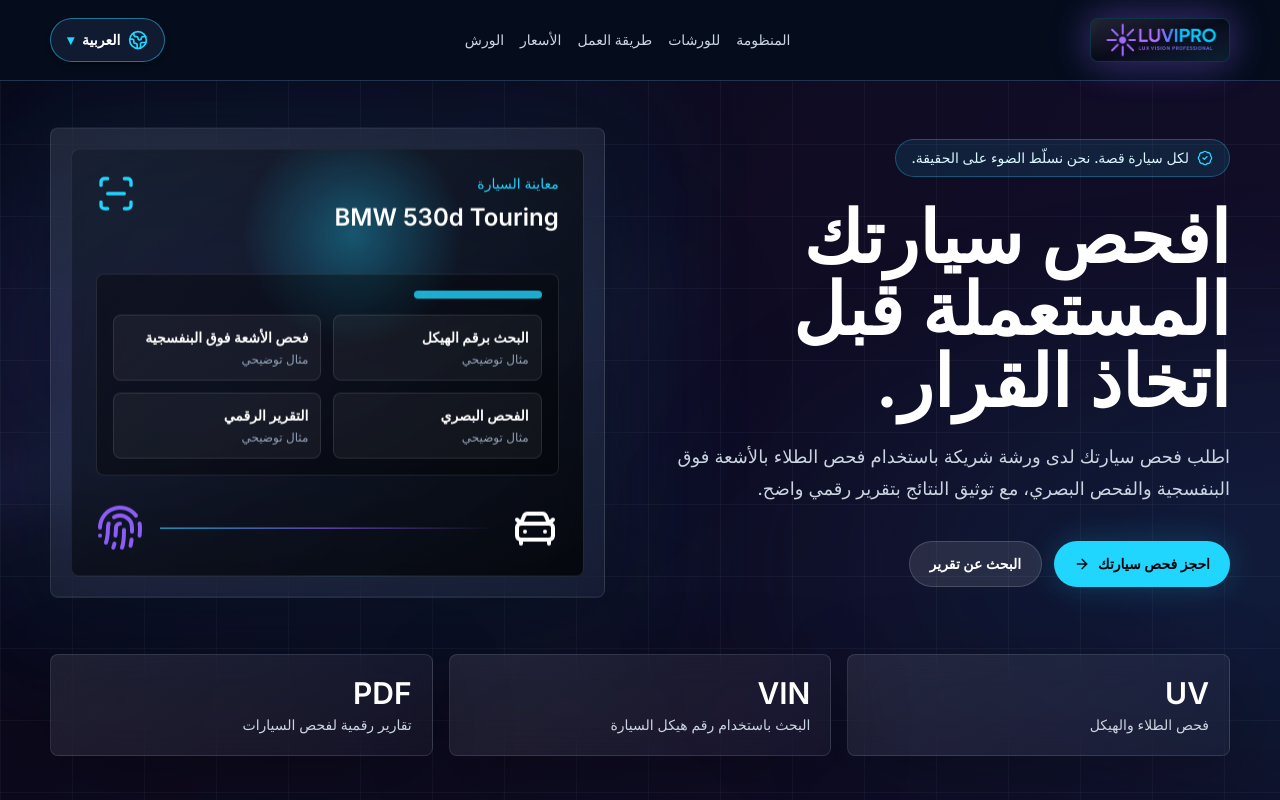
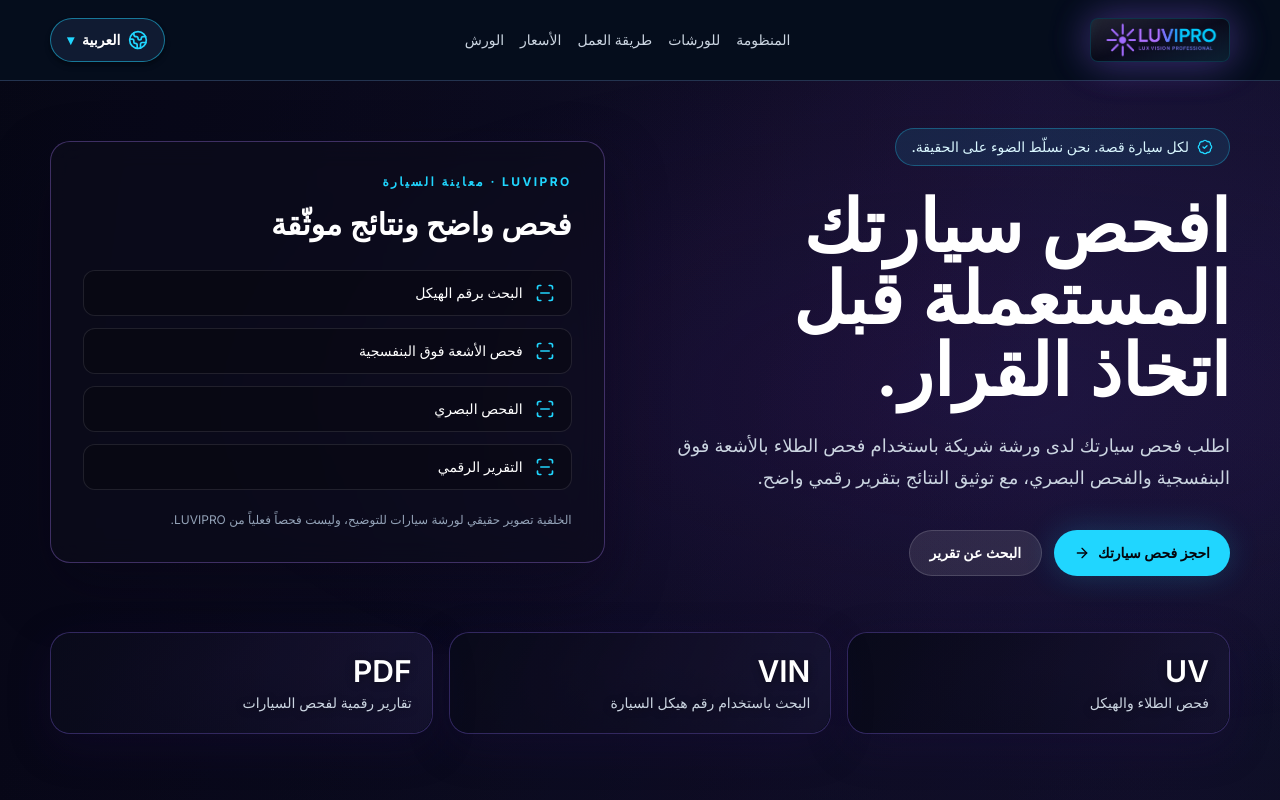
Before and after one commit to Diaa6969/luvipro-website, a Next.js app: page /ar in a window 1280 px wide. Shown: the top 800 px of the page. Built offline with nearby package versions, Linux system fonts and the light colour scheme.

Commit message:
Match AR/EN hero and every card background footage to workshop, paint, VIN documents and diagnostic meanings

```diff
--- a/src/components/international/international-home.tsx
+++ b/src/components/international/international-home.tsx
@@ -11,6 +11,7 @@ import { CtaLink } from "@/components/ui/cta-link";
 import { Reveal } from "@/components/ui/reveal";
 import { SectionHeading } from "@/components/ui/section-heading";
 import { AnimatedAtmosphere } from "@/components/ui/animated-atmosphere";
+import { SemanticFilm } from "@/components/ui/semantic-film";
 import { InternationalNavbar, LocaleDocument } from "./international-navbar";
 import { WorkshopFinder } from "@/components/sections/workshop-finder";
 import { internationalHomeCopy, type InternationalLocale } from "@/lib/international-home-copy";
@@ -36,8 +37,8 @@ export function InternationalHome({ locale }: { locale: InternationalLocale }) {
       <InternationalNavbar locale={locale} />
 
       {/* Hero: identical visual structure to the German homepage. */}
-      <section className="relative min-h-screen bg-radial-grid pt-24 sm:pt-32">
-        <div className="absolute inset-0 bg-[linear-gradient(rgba(217,247,255,0.045)_1px,transparent_1px),linear-gradient(90deg,rgba(217,247,255,0.045)_1px,transparent_1px)] bg-[size:72px_72px]" />
+      <section className="semantic-hero relative min-h-screen overflow-hidden pt-24 sm:pt-32">
+        <SemanticFilm scene="inspection" mode="hero" />
         <div className="section-shell relative grid min-w-0 items-center gap-10 pb-20 sm:gap-12 sm:pb-24 lg:grid-cols-[1.02fr_0.98fr]">
           <Reveal>
             <div className="min-w-0 max-w-full">
@@ -60,41 +61,29 @@ export function InternationalHome({ locale }: { locale: InternationalLocale }) {
             </div>
           </Reveal>
           <Reveal delay={0.15}>
-            <div className="relative min-w-0 max-w-full">
-              <div className="hero-glow-pulse absolute -inset-3 rounded-lg bg-pulse/10 blur-2xl sm:-inset-6 sm:blur-3xl" />
-              <div className="hero-visual-float glass-panel relative w-full max-w-full overflow-hidden rounded-lg p-4 sm:p-5">
-                <div className="aspect-[4/3] min-w-0 rounded-lg border border-white/10 bg-[radial-gradient(circle_at_55%_20%,rgba(32,214,255,0.32),transparent_25%),linear-gradient(145deg,rgba(8,17,31,0.35),rgba(0,0,0,0.72))] p-4 sm:p-6">
-                  <div className="flex items-start justify-between">
-                    <div className="min-w-0">
-                      <p className="text-sm uppercase text-pulse">{s.hero.example}</p>
-                      <p className="mt-2 break-words font-[var(--font-space-grotesk)] text-xl font-semibold sm:text-2xl">BMW 530d Touring</p>
-                    </div>
-                    <ScanLine className="h-8 w-8 shrink-0 text-pulse sm:h-10 sm:w-10" />
+            <div className="semantic-hero-panel relative overflow-hidden p-6 sm:p-8">
+              <p className="text-xs font-bold uppercase tracking-[0.2em] text-pulse">LUVIPRO · {s.hero.example}</p>
+              <h2 className="mt-4 font-[var(--font-space-grotesk)] text-2xl font-semibold text-white sm:text-3xl">
+                {isArabic ? "فحص واضح ونتائج موثّقة" : "Clear checks. Documented findings."}
+              </h2>
+              <div className="mt-7 space-y-3">
+                {s.hero.checks.map((item, i) => (
+                  <div key={item} className="flex items-center gap-3 rounded-xl border border-white/10 bg-black/25 px-4 py-3">
+                    <ScanLine className="h-5 w-5 shrink-0 text-pulse" />
+                    <p className="text-sm font-medium text-white">{item}</p>
                   </div>
-                  <div className="mt-8 rounded-lg border border-white/10 bg-black/35 p-3 sm:mt-10 sm:p-4">
-                    <div className="mb-4 h-2 w-32 rounded-full bg-pulse/80" />
-                    <div className="grid grid-cols-1 gap-3 sm:grid-cols-2">
-                      {s.hero.checks.map((item) => (
-                        <div key={item} className="rounded-lg border border-white/10 bg-white/5 p-3">
-                          <p className="text-sm font-semibold text-white">{item}</p>
-                          <p className="mt-1 text-xs text-slate-400">{s.hero.exampleStatus}</p>
-                        </div>
-                      ))}
-                    </div>
-                  </div>
-                  <div className="mt-7 flex items-center gap-4">
-                    <CarFront className="h-12 w-12 shrink-0 text-white" />
-                    <div className="h-px flex-1 bg-gradient-to-r from-pulse via-ultraviolet to-transparent" />
-                    <Fingerprint className="h-12 w-12 shrink-0 text-ultraviolet" />
-                  </div>
-                </div>
+                ))}
               </div>
+              <p className="mt-5 text-xs leading-5 text-slate-400">
+                {isArabic ? "الخلفية تصوير حقيقي لورشة سيارات للتوضيح، وليست فحصاً فعلياً من LUVIPRO." : "Real workshop footage for illustration, not an actual LUVIPRO inspection."}
+              </p>
             </div>
           </Reveal>
         </div>
         <div className="section-shell relative -mt-10 grid gap-4 pb-16 sm:grid-cols-3">
-          {s.hero.stats.map(([value, label]) => (
-            <div key={value} className="glass-panel rounded-lg p-5">
+          {s.hero.stats.map(([value, label], i) => (
+            <div key={value} className="semantic-card p-5">
+              <SemanticFilm scene={(["paint", "documents", "digital"] as const)[i]} />
               <p className="font-[var(--font-space-grotesk)] text-3xl font-semibold text-white">{value}</p>
               <p className="mt-1 text-sm text-slate-300">{label}</p>
             </div>
@@ -110,7 +99,8 @@ export function InternationalHome({ locale }: { locale: InternationalLocale }) {
               const Icon = problemIcons[index];
               return (
                 <Reveal key={title} delay={index * 0.08}>
-                  <div className="glass-panel h-full rounded-lg p-6">
+                  <div className="semantic-card h-full p-6">
+                    <SemanticFilm scene={(["paint","documents","workshop"] as const)[index]} />
                     <Icon className="h-9 w-9 text-pulse" />
                     <h3 className="mt-6 font-[var(--font-space-grotesk)] text-xl font-semibold">{title}</h3>
                     <p className="mt-3 leading-7 text-slate-300">{description}</p>
@@ -136,7 +126,8 @@ export function InternationalHome({ locale }: { locale: InternationalLocale }) {
               const Icon = ecosystemIcons[index];
               return (
                 <Reveal key={title} delay={index * 0.05}>
-                  <div className="group h-full rounded-lg border border-white/10 bg-white/[0.045] p-6 transition hover:border-pulse/40 hover:bg-pulse/[0.07]">
+                  <div className="semantic-card group h-full p-6">
+                    <SemanticFilm scene={(["paint","documents","inspection","digital","workshop","documents"] as const)[index]} />
                     <div className="flex h-12 w-12 items-center justify-center rounded-lg bg-pulse/10 text-pulse"><Icon className="h-6 w-6" /></div>
                     <h3 className="mt-6 font-[var(--font-space-grotesk)] text-xl font-semibold">{title}</h3>
                     <p className="mt-3 leading-7 text-slate-300">{description}</p>
@@ -156,7 +147,8 @@ export function InternationalHome({ locale }: { locale: InternationalLocale }) {
           <Reveal>
             <div className="relative">
               <div className="absolute -inset-3 rounded-lg bg-ultraviolet/15 blur-2xl sm:-inset-8 sm:blur-3xl" />
-              <div className="glass-panel relative rounded-lg p-6">
+              <div className="semantic-card relative rounded-lg p-6">
+                <SemanticFilm scene="bodywork" mode="section" />
                 <div className="aspect-square rounded-lg border border-pulse/20 bg-[radial-gradient(circle_at_50%_50%,rgba(139,92,246,0.35),transparent_34%),linear-gradient(150deg,rgba(255,255,255,0.08),rgba(0,0,0,0.5))] p-8">
                   <div className="flex h-full flex-col justify-between">
                     <div className="flex items-center justify-between">
@@ -237,7 +229,8 @@ export function InternationalHome({ locale }: { locale: InternationalLocale }) {
               const Icon = flowIcons[index];
               return (
                 <Reveal key={title} delay={index * 0.08}>
-                  <div className="glass-panel h-full rounded-lg p-6">
+                  <div className="semantic-card h-full p-6">
+                    <SemanticFilm scene={(["inspection","documents","workshop"] as const)[index]} />
                     <div className="flex items-center justify-between"><Icon className="h-9 w-9 text-pulse" /><Car className="h-6 w-6 text-white/30" /></div>
                     <h3 className="mt-7 font-[var(--font-space-grotesk)] text-2xl font-semibold">{title}</h3>
                     <ol className="mt-6 space-y-4">
@@ -262,7 +255,8 @@ export function InternationalHome({ locale }: { locale: InternationalLocale }) {
           <div className="mx-auto mt-12 grid max-w-5xl gap-5 md:grid-cols-2">
             {s.business.plans.slice(0,2).map(([name, price, features, cta, href], index) => (
               <Reveal key={name} delay={index * 0.08}>
-                <div className="glass-panel flex h-full flex-col rounded-lg p-6">
+                <div className="semantic-card flex h-full flex-col p-6">
+                  <SemanticFilm scene={index === 0 ? "paint" : "diagnostic"} />
                   <p className="font-[var(--font-space-grotesk)] text-2xl font-semibold">{name}</p>
                   <p className="mt-3 text-lg text-pulse">{price}</p>
                   <div className="mt-7 space-y-3">
@@ -300,7 +294,8 @@ export function InternationalHome({ locale }: { locale: InternationalLocale }) {
               const Icon = securityIcons[index];
               return (
                 <Reveal key={title} delay={index * 0.08}>
-                  <div className="h-full rounded-lg border border-white/10 bg-white/[0.045] p-6">
+                  <div className="semantic-card h-full p-6">
+                    <SemanticFilm scene={(["documents","digital","workshop"] as const)[index]} />
                     <Icon className="h-8 w-8 text-pulse" />
                     <h3 className="mt-6 font-[var(--font-space-grotesk)] text-xl font-semibold">{title}</h3>
                     <p className="mt-3 leading-7 text-slate-300">{description}</p>
```
